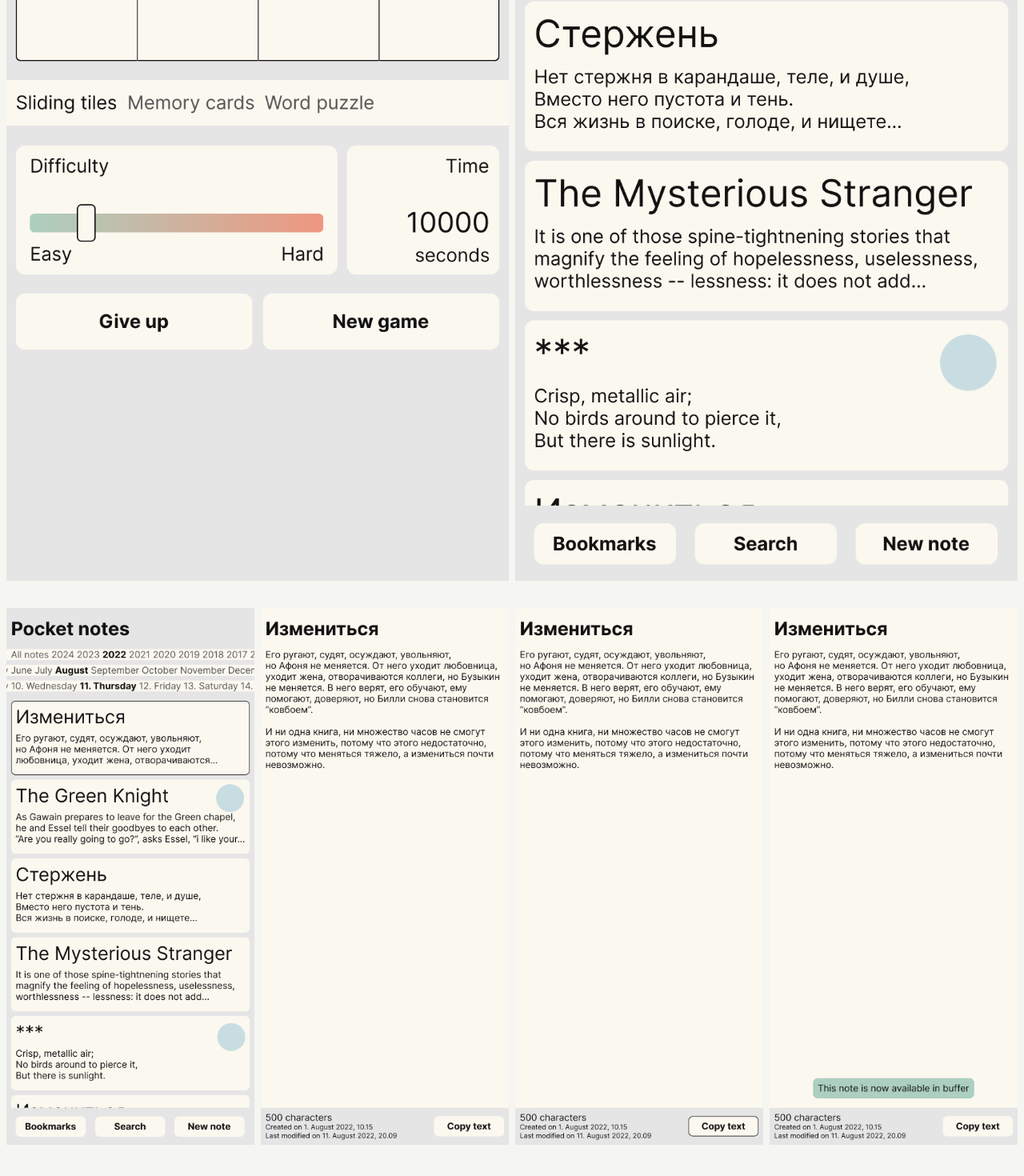
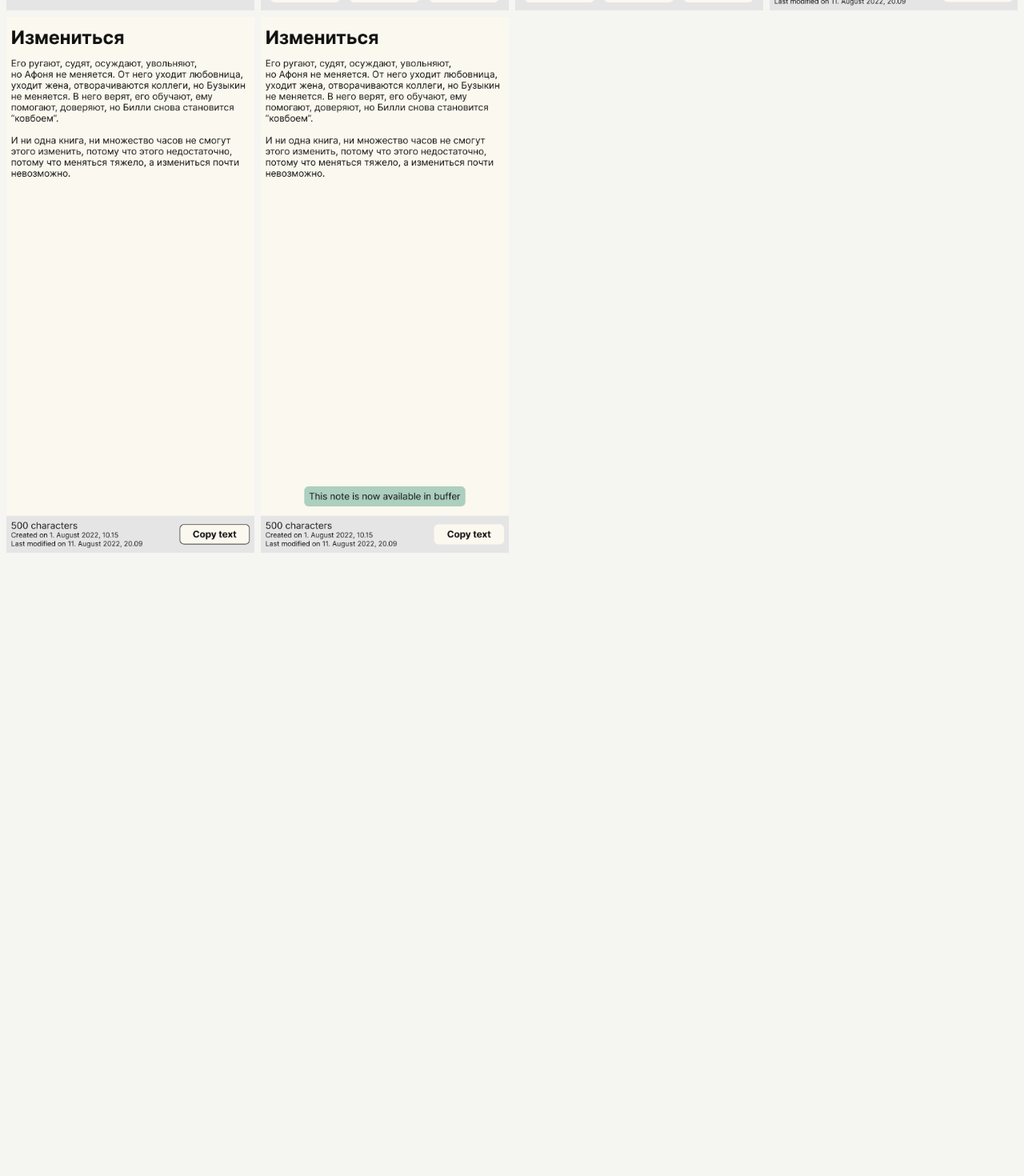
Before and after one commit to otaniyoz/web, a SvelteKit app: page /projects/pocket-pack in a window 1280 px wide. Shown: the part 5874-7344 px from the top of the page at 80% size. After the commit the page ends 6625 px from the top, so only its background shows below. Built offline with nearby package versions, Linux system fonts and the light colour scheme.

Commit message:
updated pocket pack project page

```diff
--- a/src/routes/projects/pocket-pack/+page.svelte
+++ b/src/routes/projects/pocket-pack/+page.svelte
@@ -65,7 +65,7 @@
       paragraphContent="Afterwards I created a step sequencer so that I could listen to some music while writing nicely formatted texts or solving puzzles:"
     />
   </article>
-  <figure class="two-screens-container grid-col14">
+  <figure class="two-screens-container">
     <img
       alt="A screen of an app showing a step sequencer"
       src="../../pocket-pack/7.png"
@@ -83,7 +83,7 @@
       paragraphContent="At some point wanted to put the app online, so started redesigning it in Figma. Even though I decided not to go through with this idea, I did finish some design mockups. Here they are:"
     />
   </article>
-  <figure class="four-screens-container grid-col14">
+  <figure class="four-screens-container">
     <img
       alt="A concept logo for a note-taking app"
       src="../../pocket-pack/9.png"
@@ -100,15 +100,11 @@
       alt="Another concept logo for a step sequencer app"
       src="../../pocket-pack/14.png"
     />
-  </figure>
-  <figure class="two-screens-container grid-col14">
     <img
       alt="A screen of an app showing tiles based puzzle in the initial state"
       src="../../pocket-pack/11.png"
     />
     <img alt="A screen of a note-taking app" src="../../pocket-pack/12.png" />
-  </figure>
-  <figure class="four-screens-container grid-col14">
     <img
       alt="A screen of a note-taking app with a selected note"
       src="../../pocket-pack/15.png"
```
